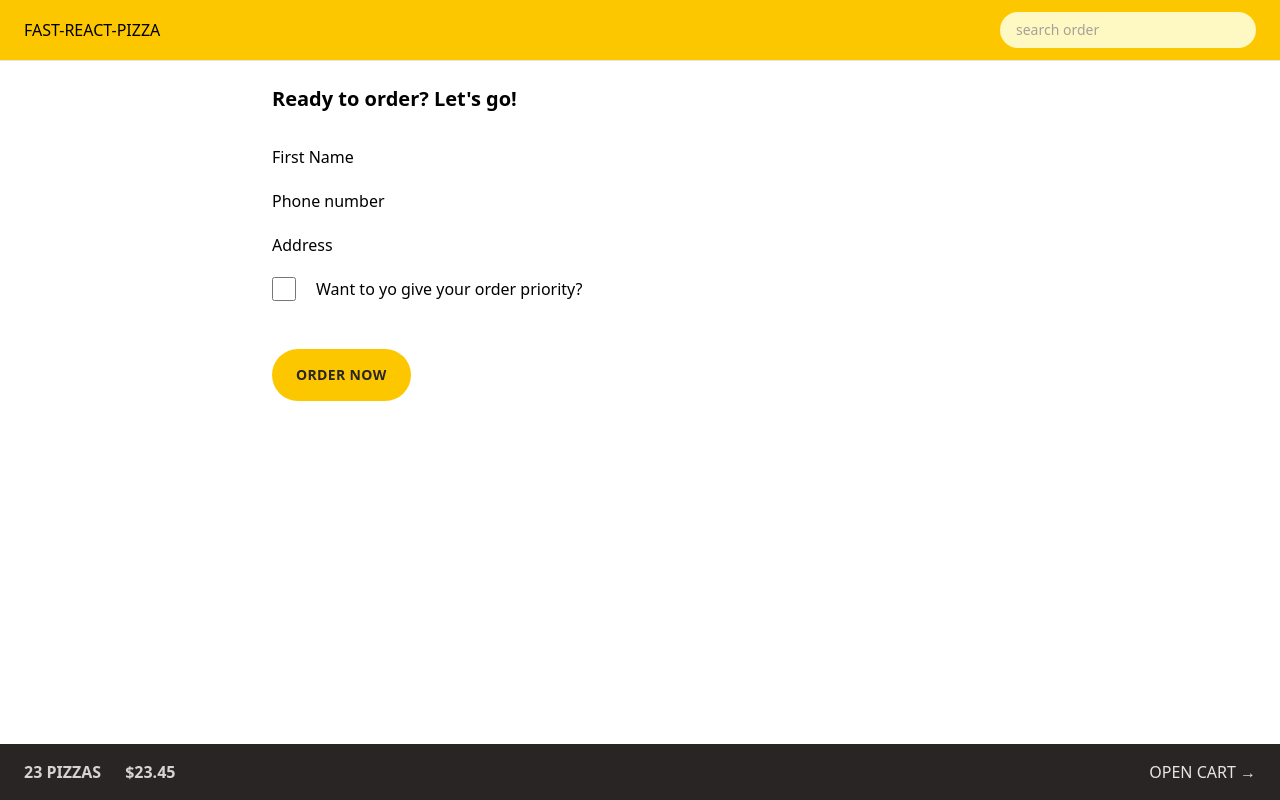
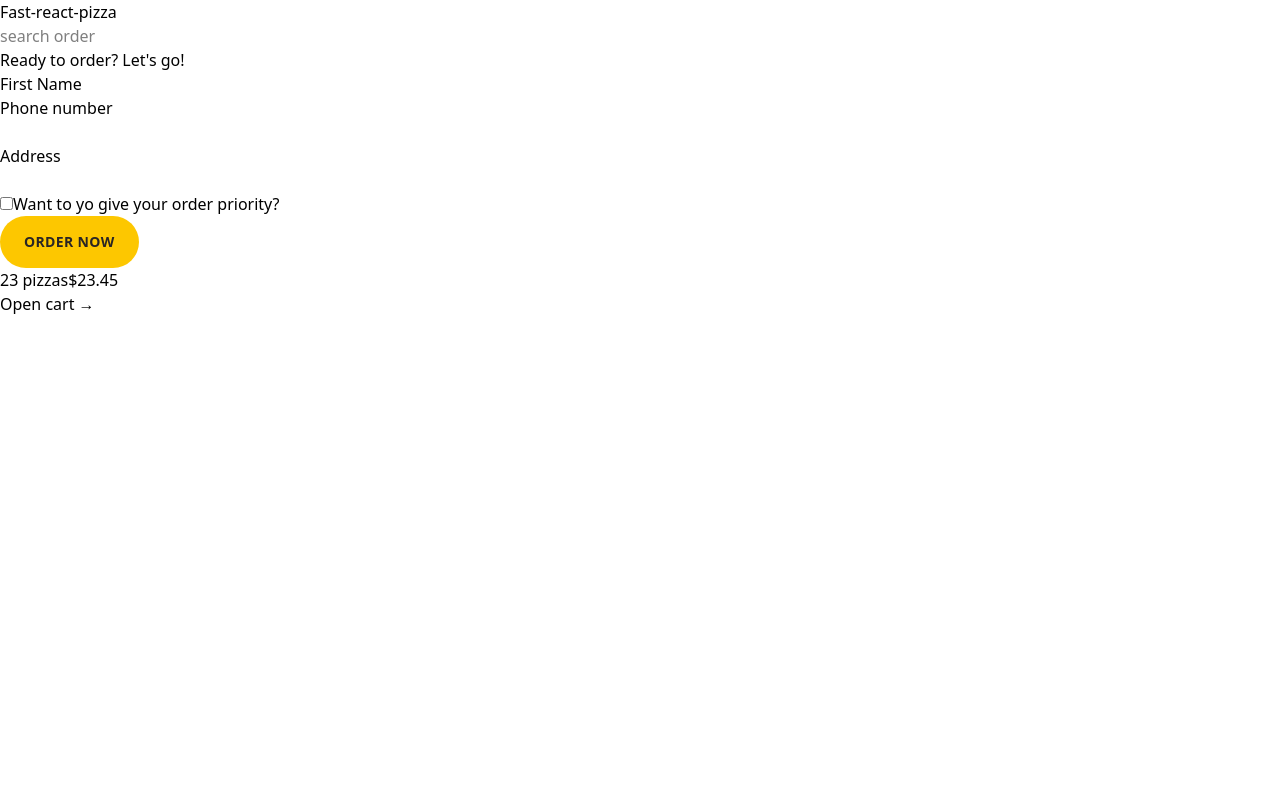
Before and after one commit to dineshsdk1201/fast-react-pizza-v1, a React (Vite) app: page /order/new in a window 1280 px wide. Built offline with nearby package versions, Linux system fonts and the light colour scheme.

Commit message:
without tailwind

```diff
--- a/src/features/cart/Cart.jsx
+++ b/src/features/cart/Cart.jsx
@@ -28,14 +28,16 @@ function Cart() {
   const cart = fakeCart;
 
   return (
-    <div className="px-4 py-3">
+    <div>
       <Link to="/menu">&larr; Back to menu</Link>
 
-      <h2 className="mt-7 text-xl font-semibold">Your cart, %NAME%</h2>
+      <h2>Your cart, %NAME%</h2>
 
       <div>
-        <LinkButton to="/order/new">Order pizzas</LinkButton>
-        <LinkButton>Clear cart</LinkButton>
+        {/* <LinkButton to="/order/new">Order pizzas</LinkButton>
+        <LinkButton>Clear cart</LinkButton> */}
+        <button to="/order/new">Order Pizzas</button>
+        <button>Clear cart</button>
       </div>
     </div>
   );
--- a/src/features/cart/CartOverview.jsx
+++ b/src/features/cart/CartOverview.jsx
@@ -2,8 +2,8 @@ import { Link } from "react-router-dom";
 
 function CartOverview() {
   return (
-    <div className="flex items-center justify-between bg-stone-800 px-4 py-4 text-sm uppercase text-stone-200 sm:px-6 md:text-base">
-      <p className="space-x-4 font-semibold text-stone-300 sm:space-x-6">
+    <div>
+      <p>
         <span>23 pizzas</span>
         <span>$23.45</span>
       </p>
--- a/src/features/menu/Menu.jsx
+++ b/src/features/menu/Menu.jsx
@@ -6,7 +6,7 @@ function Menu() {
   const menu = useLoaderData();
 
   return (
-    <ul className="divide-y divide-stone-200 px-2">
+    <ul>
       {menu.map((pizza) => (
         <MenuItem pizza={pizza} key={pizza.id} />
       ))}
--- a/src/features/menu/MenuItem.jsx
+++ b/src/features/menu/MenuItem.jsx
@@ -4,25 +4,13 @@ function MenuItem({ pizza }) {
   const { id, name, unitPrice, ingredients, soldOut, imageUrl } = pizza;
 
   return (
-    <li className="flex gap-4 py-2">
-      <img
-        src={imageUrl}
-        alt={name}
-        className={`h-24 ${soldOut ? "opacity-70 grayscale" : ""}`}
-      />
-      <div className="flex grow flex-col pt-0.5">
-        <p className="font-medium">{name}</p>
-        <p className="text-sm capitalize italic text-stone-500">
-          {ingredients.join(", ")}
-        </p>
-        <div className="mt-auto flex items-center justify-between">
-          {!soldOut ? (
-            <p className="text-sm">{formatCurrency(unitPrice)}</p>
-          ) : (
-            <p className="text-sm font-medium uppercase text-stone-500">
-              Sold out
-            </p>
-          )}
+    <li>
+      <img src={imageUrl} alt={name} />
+      <div>
+        <p>{name}</p>
+        <p>{ingredients.join(", ")}</p>
+        <div>
+          {!soldOut ? <p>{formatCurrency(unitPrice)}</p> : <p>Sold out</p>}
         </div>
       </div>
     </li>
--- a/src/features/order/CreateOrder.jsx
+++ b/src/features/order/CreateOrder.jsx
@@ -41,54 +41,40 @@ function CreateOrder() {
   // console.log(formerrors?.phone);
 
   return (
-    <div className="px-4 py-6">
-      <h2 className="mb-8 text-xl font-semibold">Ready to order? Let's go!</h2>
+    <div>
+      <h2>Ready to order? Let's go!</h2>
 
       <Form method="POST">
-        <div className="mb-5 flex flex-col gap-2 sm:flex-row sm:items-center">
-          <label className="sm:basis-40">First Name</label>
-          <input type="text" name="customer" required className="input grow" />
+        <div>
+          <label>First Name</label>
+          <input type="text" name="customer" required />
         </div>
 
-        <div className="mb-5 flex flex-col gap-2 sm:flex-row sm:items-center">
-          <label className="sm:basis-40">Phone number</label>
-          <div className="grow">
-            <input type="tel" name="phone" required className="input w-full" />
-            {formerrors?.phone ? (
-              <p className="mt-2 rounded-md bg-red-100 p-2 text-xs text-red-700">
-                Enter valid phone
-              </p>
-            ) : (
-              ""
-            )}
+        <div>
+          <label>Phone number</label>
+          <div>
+            <input type="tel" name="phone" required />
+            {formerrors?.phone ? <p>Enter valid phone</p> : ""}
           </div>
         </div>
 
-        <div className="mb-5 flex flex-col gap-2 sm:flex-row sm:items-center">
-          <label className="sm:basis-40">Address</label>
-          <div className="grow">
-            <input
-              type="text"
-              name="address"
-              required
-              className="input w-full"
-            />
+        <div>
+          <label>Address</label>
+          <div>
+            <input type="text" name="address" required />
           </div>
         </div>
 
-        <div className="mb-12 flex items-center gap-5">
+        <div>
           <input
             type="checkbox"
             name="priority"
             id="priority"
-            className="h-6 w-6 accent-yellow-400 focus:outline-none focus:ring focus:ring-yellow-400 focus:ring-offset-2"
 
             // value={withPriority}
             // onChange={(e) => setWithPriority(e.target.checked)}
           />
-          <label htmlFor="priority" className="font-medium">
-            Want to yo give your order priority?
-          </label>
+          <label htmlFor="priority">Want to yo give your order priority?</label>
         </div>
 
         <div>
--- a/src/features/order/Order.jsx
+++ b/src/features/order/Order.jsx
@@ -59,45 +59,29 @@ function Order() {
   const deliveryIn = calcMinutesLeft(estimatedDelivery);
 
   return (
-    <div className="space-y-8 px-4 py-6">
-      <div className="flex flex-wrap items-center justify-between gap-2">
-        <h2 className="text-xl font-semibold">Status</h2>
+    <div>
+      <div>
+        <h2>Status</h2>
 
-        <div className="space-x-2">
-          {priority && (
-            <span className="rounded-full bg-red-500 px-3 py-1 text-sm font-semibold uppercase tracking-wide text-red-50">
-              Priority
-            </span>
-          )}
-          <span className="rounded-full bg-green-500 px-3 py-1 text-sm font-semibold uppercase tracking-wide text-green-50">
-            {status} order
-          </span>
+        <div>
+          {priority && <span>Priority</span>}
+          <span>{status} order</span>
         </div>
       </div>
 
-      <div className="flex flex-wrap items-center justify-between gap-2 bg-stone-200 px-6 py-5">
-        <p className="font-medium">
+      <div>
+        <p>
           {deliveryIn >= 0
             ? `Only ${calcMinutesLeft(estimatedDelivery)} minutes left 😃`
             : "Order should have arrived"}
         </p>
-        <p className="text-xs text-stone-500">
-          (Estimated delivery: {formatDate(estimatedDelivery)})
-        </p>
+        <p>(Estimated delivery: {formatDate(estimatedDelivery)})</p>
       </div>
 
-      <div className="space-y-2 bg-stone-200 px-6 py-5">
-        <p className="text-sm font-medium text-stone-600">
-          Price pizza: {formatCurrency(orderPrice)}
-        </p>
-        {priority && (
-          <p className="text-sm font-medium text-stone-600">
-            Price priority: {formatCurrency(priorityPrice)}
-          </p>
-        )}
-        <p className="font-bold">
-          To pay on delivery: {formatCurrency(orderPrice + priorityPrice)}
-        </p>
+      <div>
+        <p>Price pizza: {formatCurrency(orderPrice)}</p>
+        {priority && <p>Price priority: {formatCurrency(priorityPrice)}</p>}
+        <p>To pay on delivery: {formatCurrency(orderPrice + priorityPrice)}</p>
       </div>
     </div>
   );
--- a/src/features/order/SearchOrder.jsx
+++ b/src/features/order/SearchOrder.jsx
@@ -17,7 +17,6 @@ function SearchOrder() {
           placeholder="search order"
           value={search}
           onChange={(e) => setSearch(e.target.value)}
-          className="w-28 rounded-full bg-yellow-100 px-4 py-2 text-sm transition-all duration-300 placeholder:text-stone-400 focus:outline-none focus:ring focus:ring-yellow-500 focus:ring-opacity-50 sm:w-64 sm:focus:w-72"
         />
       </form>
     </div>
--- a/src/ui/AppLayout.jsx
+++ b/src/ui/AppLayout.jsx
@@ -7,11 +7,11 @@ function AppLayout() {
   const isLoading = navigation.state === "loading";
 
   return (
-    <div className="grid h-screen grid-rows-[auto_1fr_auto]">
+    <div>
       {isLoading && <Loader />}
       <Header />
-      <div className="overflow-scroll">
-        <main className="mx-auto max-w-3xl">
+      <div>
+        <main>
           <Outlet />
         </main>
       </div>
--- a/src/ui/Header.jsx
+++ b/src/ui/Header.jsx
@@ -3,7 +3,7 @@ import SearchOrder from "../features/order/SearchOrder";
 
 function Header() {
   return (
-    <div className="flex items-center justify-between border-b border-stone-200 bg-yellow-400 px-4 py-3 uppercase sm:px-6">
+    <div>
       <Link to="/">Fast-react-pizza</Link>
       <SearchOrder />
     </div>
--- a/src/ui/Home.jsx
+++ b/src/ui/Home.jsx
@@ -1,12 +1,10 @@
 function Home() {
   return (
-    <div className="my-10 px-4 text-center sm:my-16">
-      <h1 className="mb-8  text-xl font-semibold md:text-3xl">
+    <div>
+      <h1>
         The best pizza.
         <br />
-        <span className="text-yellow-500">
-          Straight out of the oven, straight to you.
-        </span>
+        <span>Straight out of the oven, straight to you.</span>
       </h1>
     </div>
   );
```
